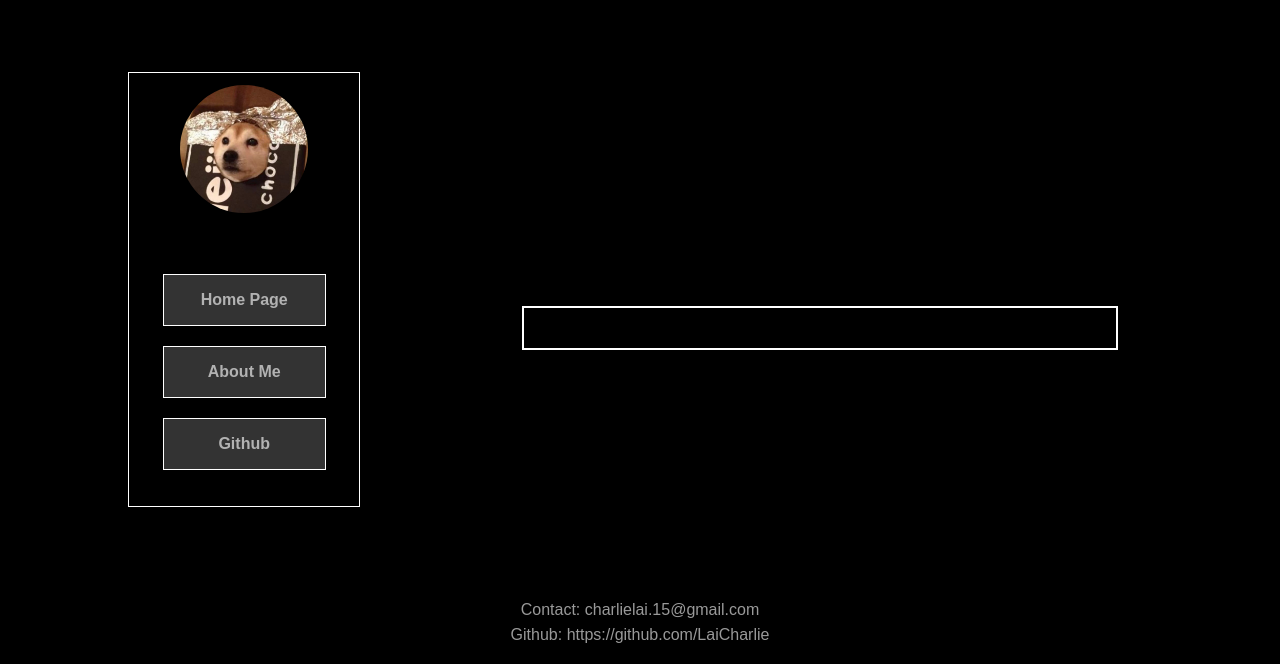
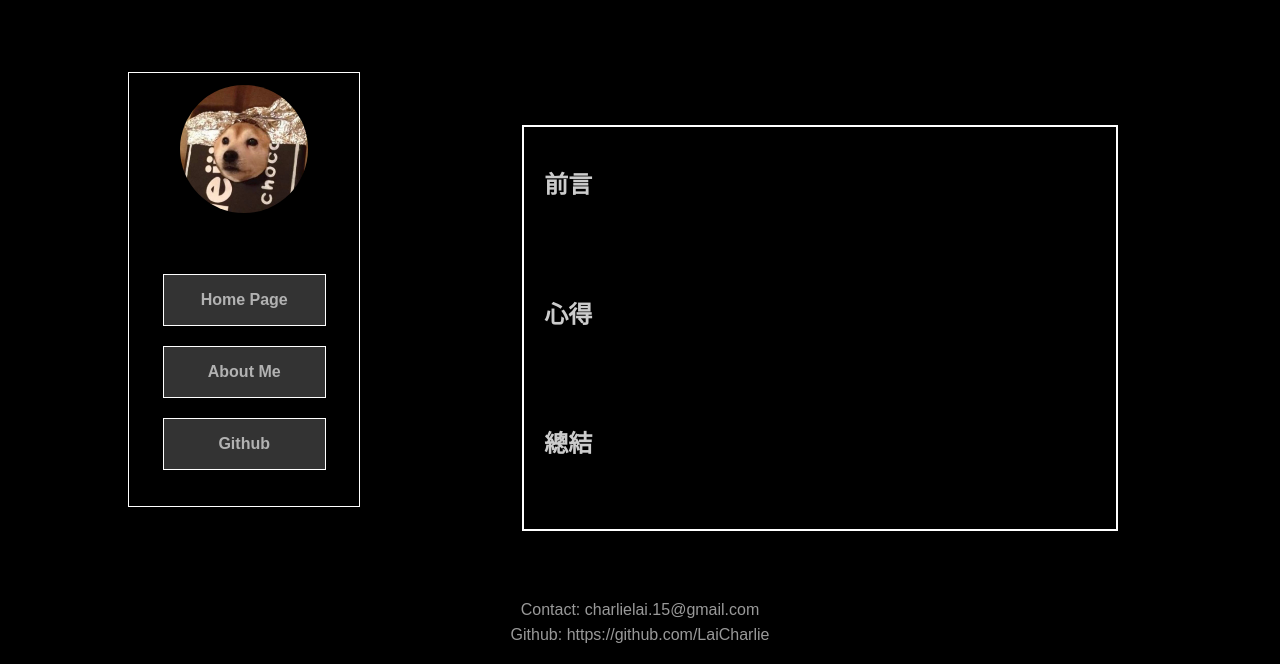
Before and after one commit to LaiCharlie/LaiCharlie.github.io, a plain HTML site: page article/web_exp/index.html in a window 1280 px wide. Shown: the part 136-800 px from the top of the page. Drawn offline with Linux system fonts and the light colour scheme.

Commit message:
Update index.html

```diff
--- a/article/web_exp/index.html
+++ b/article/web_exp/index.html
@@ -50,25 +50,20 @@
         <div class="wrapper">
             <br><br><br>
             <section>
-                <!-- <div class="lefttext">
-                <h2>About Me<br></h2>
-                    &emsp;&emsp;&emsp;&emsp;&emsp;&emsp; A NYCU CS student interested in internet systems.<br><br>
+                <div class="lefttext">
+                    <h2>前言<br></h2>
+                    &emsp;&emsp;
+
+                    <br><br>
+
+                    <h2>心得</h2>
+                    &emsp;&emsp;
+                    <br><br>
+
+                    <h2>總結</h2>
+                    &emsp;&emsp;
+
                 </div>
-
-                <h2>Education</h2>
-                <div class="lefttext">
-                    &emsp;&emsp;&emsp;&emsp;&emsp;&emsp; Changed major from AM to CS in 2023 <br>
-                    &emsp;&emsp;&emsp;&emsp;&emsp;&emsp; NYCU AM (2021 ~ 2023)               <br>
-                    &emsp;&emsp;&emsp;&emsp;&emsp;&emsp; NYCU CS (2023 ~ )                   <br><br>
-                </div>
-
-                <h2>Skills</h2>
-                <div class="lefttext">
-                    &emsp;&emsp;&emsp;&emsp;&emsp;&emsp; C / C++    <br>
-                    &emsp;&emsp;&emsp;&emsp;&emsp;&emsp; Python     <br>
-                    &emsp;&emsp;&emsp;&emsp;&emsp;&emsp; SQL        <br>
-                    &emsp;&emsp;&emsp;&emsp;&emsp;&emsp; HTML / php <br>
-                </div> -->
             </section>
         </div>
     </div>
```
